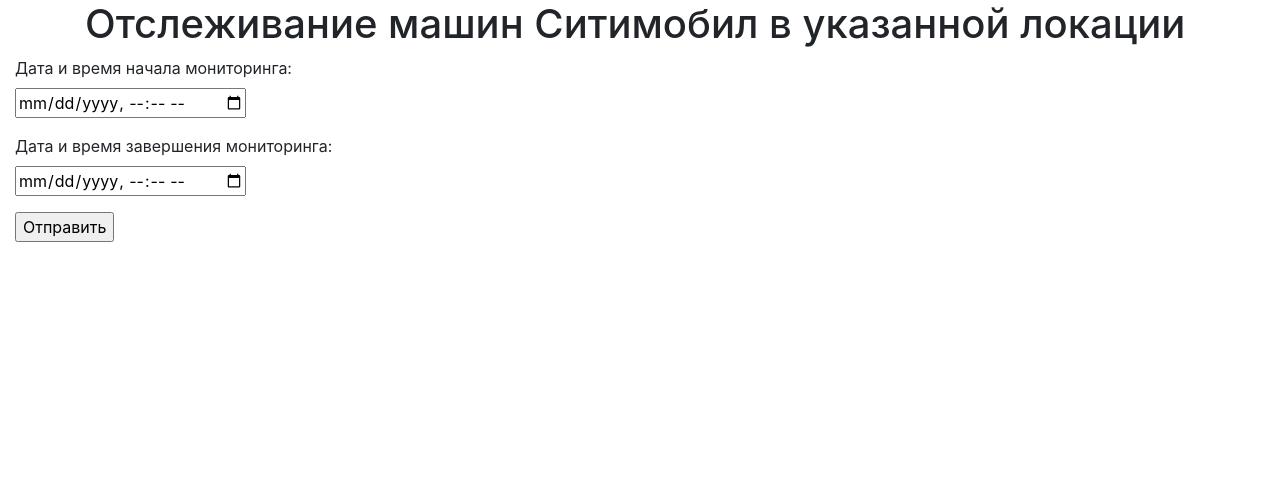
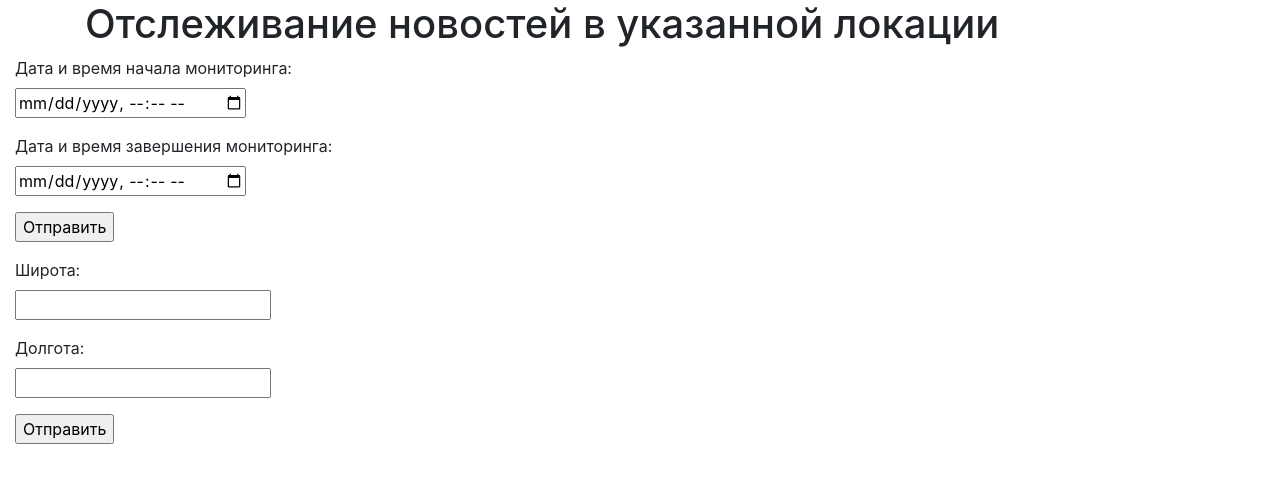
Before and after one commit to gakhovakaterina16/news_monitoring_web, a Flask app: page / in a window 1280 px wide. Shown: the top 483 px of the page. Run offline with Flask 2, Linux system fonts and the light colour scheme; some libraries are stand-ins or nearby versions.

Commit message:
добавила поля для ввода координат и их запись в БД

```diff
--- a/webapp/__init__.py
+++ b/webapp/__init__.py
@@ -1,8 +1,8 @@
 from flask import Flask, render_template, flash, redirect, url_for, request, jsonify
 
-from webapp.forms import dtForm
+from webapp.forms import dtForm, coordinatesForm
 
-from webapp.model import db, UserDT
+from webapp.model import db, UserDT, UserCoordinates
 
 from datetime import datetime
 
@@ -15,8 +15,8 @@
 
     @app.route("/")
     def start_page():
-        title = "Отслеживание машин"
-        header1 = "Отслеживание машин Ситимобил в указанной локации"
+        title = "Новости"
+        header1 = "Отслеживание новостей в указанной локации"
         dt_form = dtForm()
         return render_template("index.html", page_title=title, header1=header1, form=dt_form)
 
@@ -31,6 +31,17 @@
             db.session.commit()
             return redirect(url_for("start_page"))
 
+    @app.route("/process_coordinates", methods=["POST"])
+    def process_coordinates():
+        form = coordinatesForm()
+        if form.validate_on_submit:
+            latitude_enter = form.latitude.raw_data[0]
+            longitude_enter = form.longitude.raw_data[0]
+            coordinates_enter = UserCoordinates(latitude=latitude_enter, longitude=longitude_enter)
+            db.session.add(coordinates_enter)
+            db.session.commit()
+            return redirect(url_for("start_page"))
+    """
     @app.route("/get_ip", methods=["GET"])
     def get_ip():
         return jsonify({'ip': request.remote_addr}), 200
@@ -45,5 +56,5 @@
             return latitude, longitude
         except Exception:
             return "Unknown"
-
+    """
     return app
--- a/webapp/forms.py
+++ b/webapp/forms.py
@@ -1,8 +1,13 @@
 from flask_wtf import FlaskForm
-from wtforms import DateTimeField, SubmitField
+from wtforms import DateTimeField, StringField, SubmitField
 from wtforms.validators import DataRequired
 
 class dtForm(FlaskForm):
     dt_start = DateTimeField("Дата и время начала мониторинга:", validators=[DataRequired()])
     dt_finish = DateTimeField("Дата и время завершения мониторинга:", validators=[DataRequired()])
     submit = SubmitField("Отправить")
+
+class coordinatesForm(FlaskForm):
+    latitude = StringField("Широта:", validators=[DataRequired()])
+    longitude = StringField("Долгота:", validators=[DataRequired()])
+    submit = SubmitField("Отправить")
--- a/webapp/templates/index.html
+++ b/webapp/templates/index.html
@@ -15,7 +15,7 @@
         <h1>{{  header1  }}</h1>
     </div>
     <div class="col-12">
-      <form action="{{ url_for('process_dt')}}" method="POST">
+      <form action="{{ url_for('process_dt') }}" method="POST">
         {{ form.hidden_tag() }}
         <p>
           {{ form.dt_start.label }}<br>
@@ -28,6 +28,22 @@
         <p>{{ form.submit() }}</p>
       </form>
     </div>
+    <div class="col-12">
+      <form action="{{ url_for('process_coordinates') }}" method="POST">
+        <p>
+          <label>Широта:</label><br>
+          <input type="text" id="latitude" name="latitude">
+        </p>
+        <p>
+          <label>Долгота:</label><br>
+          <input type="text" id="longitude" name="longitude">
+        </p>
+        <p>
+          <input type="submit" value="Отправить">
+        </p>
+      </form>
+    </div>
+
 
     <!-- Optional JavaScript -->
     <!-- jQuery first, then Popper.js, then Bootstrap JS -->
```
Also changed, not shown: webapp/model.py (+10 -2 lines).
